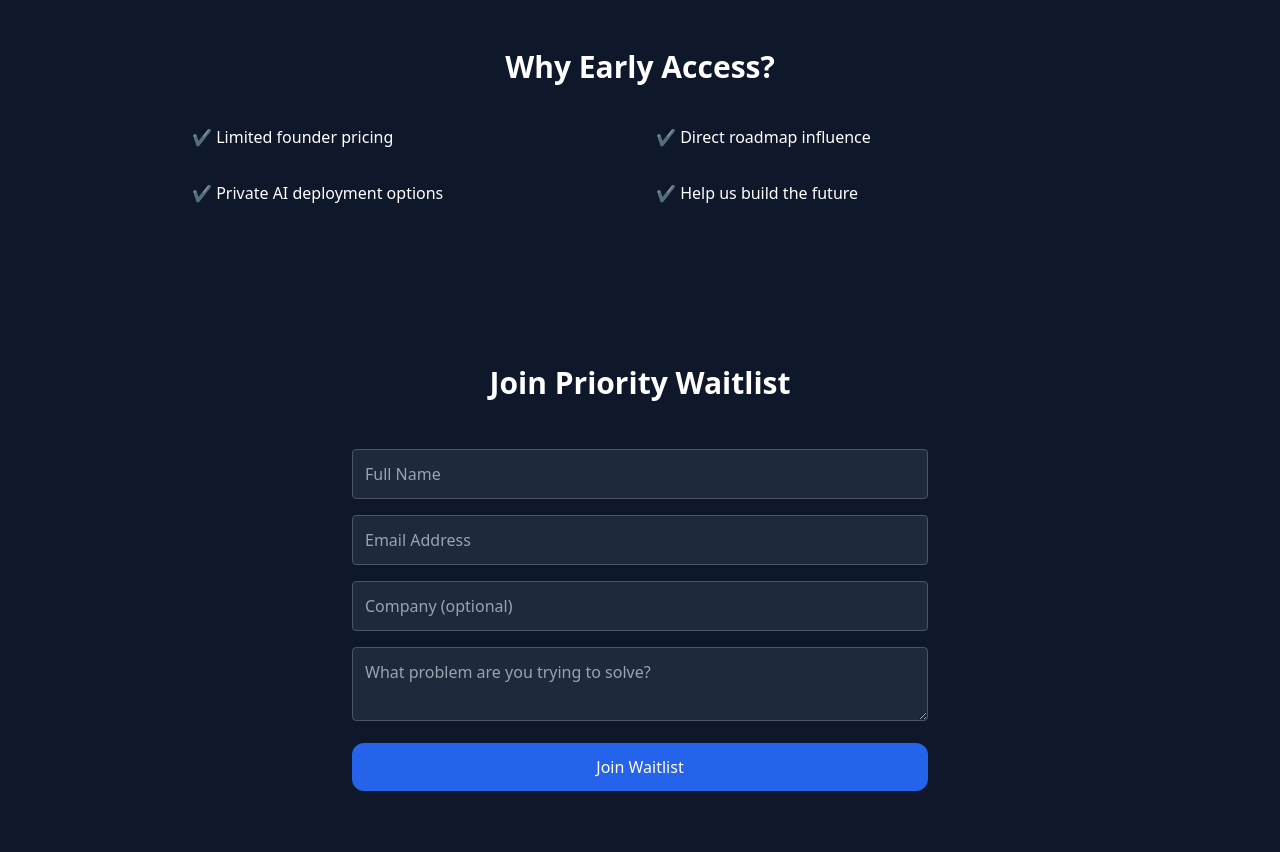
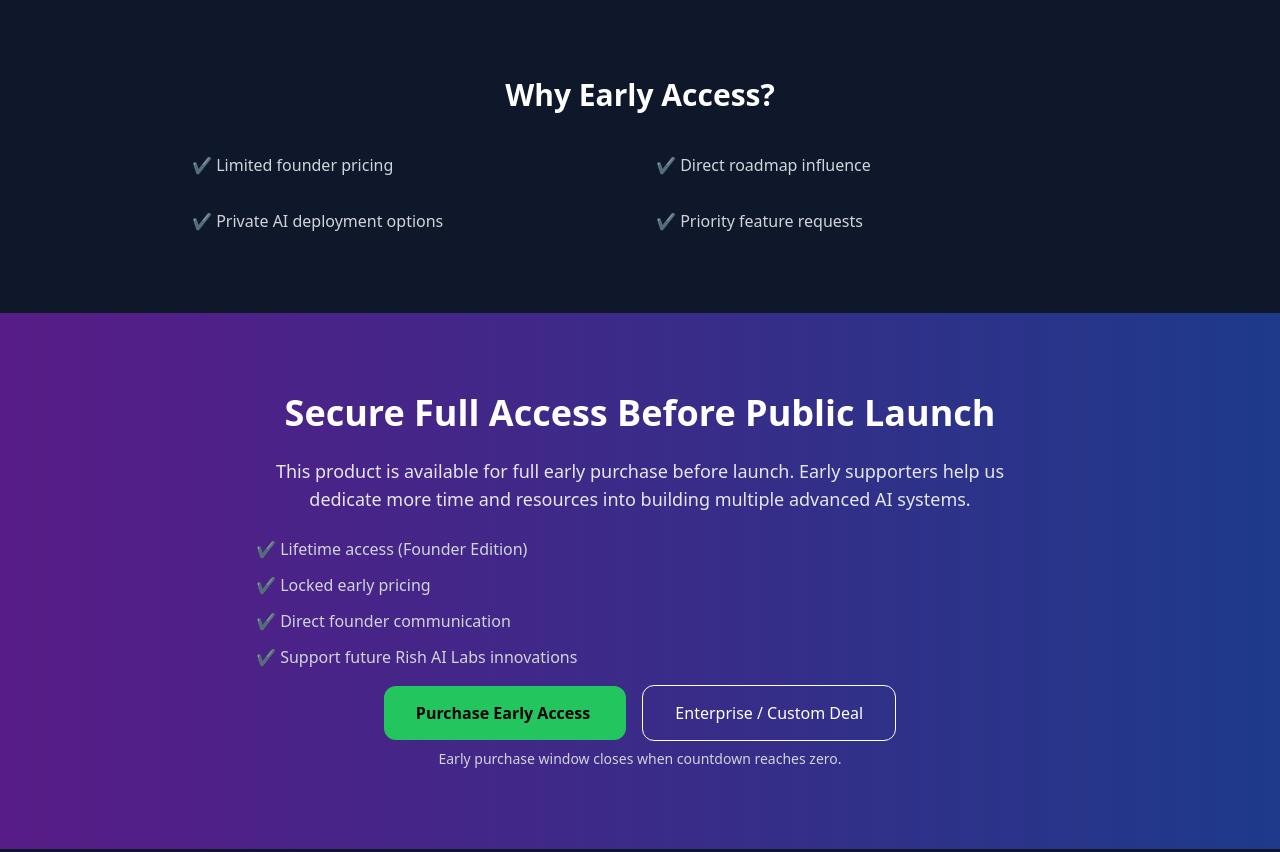
Before and after one commit to rishailabs-design/achyuthabrain, a plain HTML site: page index.html in a window 1280 px wide. Shown: the part 1260-2112 px from the top of the page. Drawn offline with nearby package versions, Linux system fonts and the light colour scheme; a script that the page names is missing.

Commit message:
Update index.html

```diff
--- a/index.html
+++ b/index.html
@@ -1,4 +1,3 @@
-
 <!DOCTYPE html>
 <html lang="en">
 <head>
@@ -20,15 +19,16 @@
     Early Access Now Open
   </h1>
   <p class="mt-6 text-gray-300 max-w-2xl mx-auto text-lg">
-    We are offering limited early access licenses. Revenue from early users will be reinvested into future AI projects.
+    We are offering limited early access licenses before public launch.
+    Revenue from early adopters allows us to reinvest into multiple AI projects under Rish AI Labs.
   </p>
 
   <div class="mt-8">
-    <a href="#waitlist" class="bg-purple-600 hover:bg-purple-700 px-6 py-3 rounded-xl mr-4">
+    <a href="#purchase" class="bg-green-500 hover:bg-green-600 px-6 py-3 rounded-xl mr-4 text-black font-semibold">
+      Purchase Before Launch
+    </a>
+    <a href="#waitlist" class="bg-purple-600 hover:bg-purple-700 px-6 py-3 rounded-xl">
       Join Priority Waitlist
-    </a>
-    <a href="mailto:contact@rishailabs.com" class="border border-gray-500 px-6 py-3 rounded-xl">
-      Contact Us
     </a>
   </div>
 </section>
@@ -51,12 +51,49 @@
 <!-- WHY SECTION -->
 <section class="py-20 px-6 bg-slate-900 text-center">
   <h2 class="text-3xl font-bold mb-10">Why Early Access?</h2>
-  <div class="grid md:grid-cols-2 gap-8 max-w-4xl mx-auto text-left">
+  <div class="grid md:grid-cols-2 gap-8 max-w-4xl mx-auto text-left text-gray-300">
     <div>✔ Limited founder pricing</div>
     <div>✔ Direct roadmap influence</div>
     <div>✔ Private AI deployment options</div>
-    <div>✔ Help us build the future</div>
+    <div>✔ Priority feature requests</div>
   </div>
+</section>
+
+<!-- EARLY PURCHASE SECTION -->
+<section id="purchase" class="py-20 px-6 text-center bg-gradient-to-r from-purple-900 to-blue-900">
+  <h2 class="text-3xl md:text-4xl font-bold mb-6">
+    Secure Full Access Before Public Launch
+  </h2>
+
+  <p class="max-w-3xl mx-auto text-gray-200 text-lg mb-6">
+    This product is available for full early purchase before launch.
+    Early supporters help us dedicate more time and resources
+    into building multiple advanced AI systems.
+  </p>
+
+  <div class="max-w-3xl mx-auto text-left text-gray-300 space-y-3 mb-8">
+    <div>✔ Lifetime access (Founder Edition)</div>
+    <div>✔ Locked early pricing</div>
+    <div>✔ Direct founder communication</div>
+    <div>✔ Support future Rish AI Labs innovations</div>
+  </div>
+
+  <div class="space-x-4">
+    <!-- REPLACE WITH YOUR PAYMENT LINK -->
+    <a href="#"
+      class="bg-green-500 hover:bg-green-600 px-8 py-4 rounded-xl text-black font-semibold">
+      Purchase Early Access
+    </a>
+
+    <a href="mailto:contact@rishailabs.com?subject=Enterprise%20Early%20Purchase%20Inquiry"
+      class="border border-white px-8 py-4 rounded-xl">
+      Enterprise / Custom Deal
+    </a>
+  </div>
+
+  <p class="mt-6 text-sm text-gray-300">
+    Early purchase window closes when countdown reaches zero.
+  </p>
 </section>
 
 <!-- WAITLIST FORM -->
@@ -71,9 +108,6 @@
 
     <!-- Disable Captcha -->
     <input type="hidden" name="_captcha" value="false">
-
-    <!-- Redirect After Submit -->
-    <input type="hidden" name="_next" value="https://YOUR_GITHUB_USERNAME.github.io/rish-ai-waitlist/thanks.html">
 
     <input type="text" name="name" placeholder="Full Name"
       required class="w-full p-3 rounded bg-slate-800 border border-gray-600">
```
